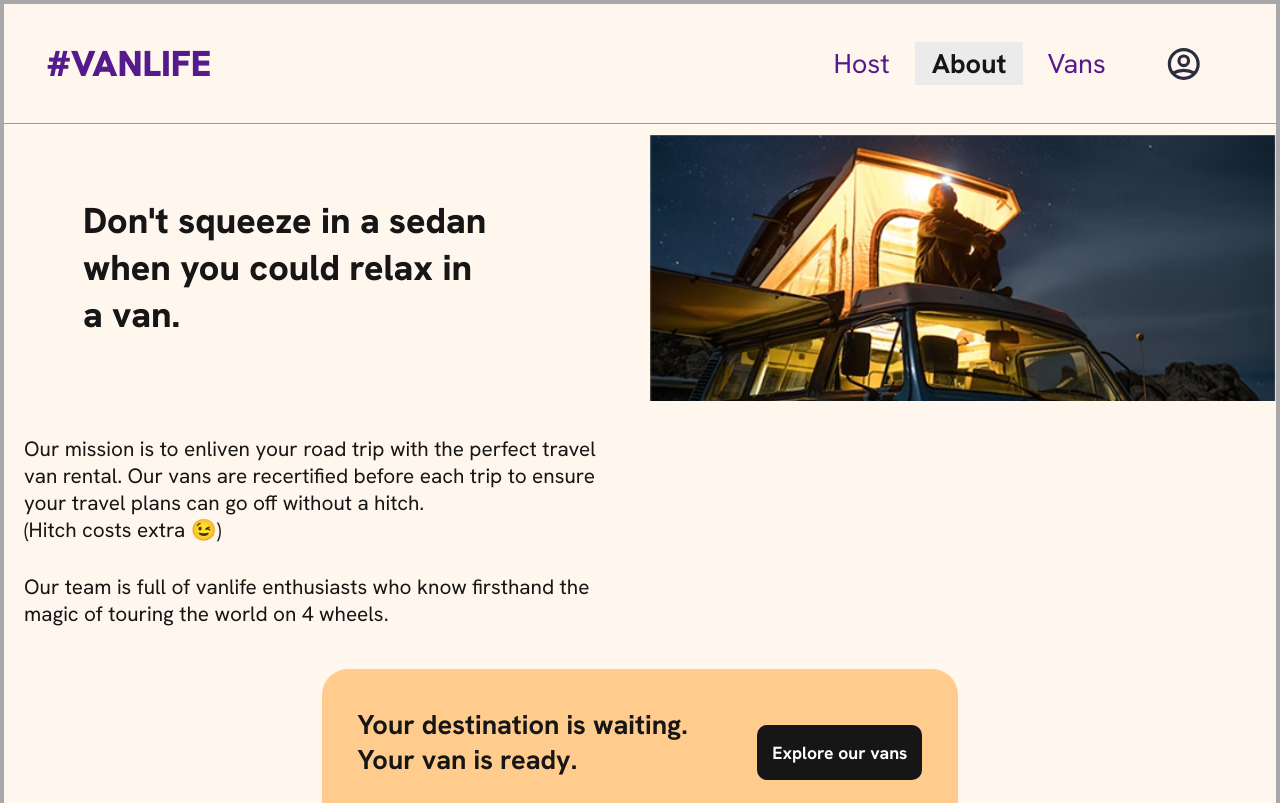
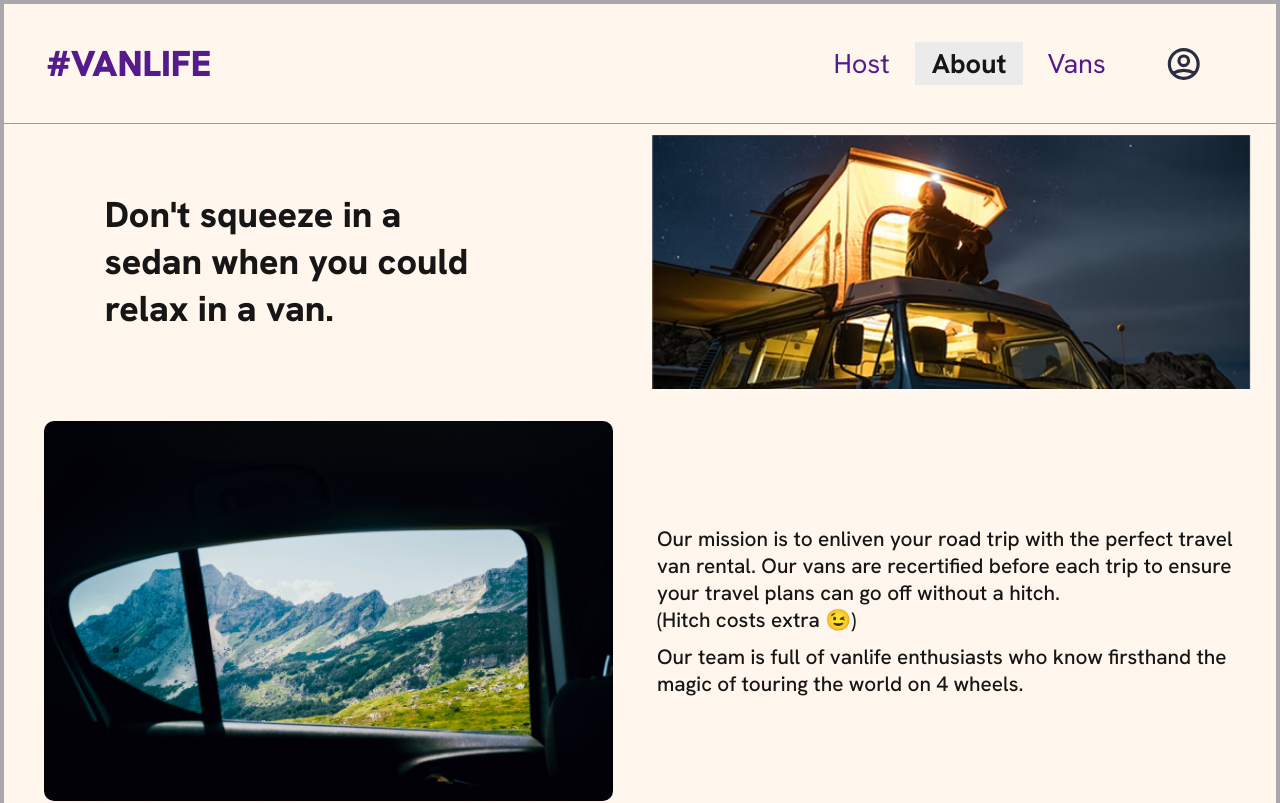
Before and after one commit to Always-eager-to-learn/van-life, a React (Vite) app: page /about in a window 1280 px wide. Shown: the top 803 px of the page. Built offline with nearby package versions, Linux system fonts and the light colour scheme; what miragejs would draw is missing.

Commit message:
Changes to layout and adding additional informatin for protected routes while being navigated to login

```diff
--- a/package.json
+++ b/package.json
@@ -14,6 +14,7 @@
     "miragejs": "^0.1.48",
     "react": "^19.1.0",
     "react-dom": "^19.1.0",
+    "react-responsive": "^10.0.1",
     "react-router-dom": "^7.6.2"
   },
   "devDependencies": {
--- a/src/components/Component.module.css
+++ b/src/components/Component.module.css
@@ -110,6 +110,7 @@ footer > p{
 @media (width < 576px) {
     .nav_section{
         justify-content: center;
+        width: 300px;
     }
 
     .back_tick{
--- a/src/components/HostHeader.jsx
+++ b/src/components/HostHeader.jsx
@@ -28,7 +28,9 @@ export default function HostHeader(){
                     </nav>
                     <Outlet />
                 </>
-                : <Navigate to='/login'/>
+                : <Navigate to='/login' state={
+                    {message: 'Please login to access this information'}
+                }/>
             }
         </>
     )
--- a/src/index.css
+++ b/src/index.css
@@ -117,6 +117,14 @@ input{
     color: rgb(37, 37, 213);
 }
 
+.red{
+    color: hsl(329, 86%, 28%);
+}
+
+.weight-500{
+    font-weight: 500;
+}
+
 .type_button{
     color: #FFEAD0;
     width: 85px;
--- a/src/pages/About.jsx
+++ b/src/pages/About.jsx
@@ -1,20 +1,35 @@
 import { Link } from 'react-router-dom'
 import PersonImage from '../assets/person-on-van.png'
+import WindowImage from '../assets/image-of-mountain.jpg'
 import styles from './About.module.css'
+import { useMediaQuery } from 'react-responsive'
 
 export default function About(){
+
+    const desktopQuery = useMediaQuery({
+        query: '(min-width: 949px)'
+    })
+
     return (
         <main className={styles.about_section}>
             <img src={PersonImage} alt="Image of a person on a van" />
             <section className={styles.about_info}>
                 <h1 className='font-big'>Don't squeeze in a sedan when you could relax in a van.</h1>
             </section>
-            <section>
+
+            {desktopQuery ?
+                <div className={styles.desktop_img_container}>
+                    <img src={WindowImage} alt="View of a mountain from a van" className={styles.desktop_img} />
+                </div>
+                : null
+            }
+
+            <section className={styles.about_para}>
                 <p className='font-medium'>
                     Our mission is to enliven your road trip with the perfect travel van rental. Our vans are recertified before each trip to ensure your travel plans can go off without a hitch.<br />
                     (Hitch costs extra 😉)
                 </p>
-                <p className={`font-medium ${styles.second_column}`}>
+                <p className={`font-medium`}>
                     Our team is full of vanlife enthusiasts who know firsthand the magic of touring the world on 4 wheels.
                 </p>
             </section>
--- a/src/pages/About.module.css
+++ b/src/pages/About.module.css
@@ -10,20 +10,29 @@
 }
 
 .about_info{
-    padding: 6px 30px;
+    margin-block: 15px;
 }
 
-.about_info > p{
-    padding: 5px 7px;
+.about_info > h1, .about_para > p{
+    padding: 6px 30px;
 }
 
 .about_info > h1{
     font-weight: 800;
 }
 
-.about_section > p{
+.desktop_img_container{
+    display: none;
+}
+
+.about_para{
+    margin-block: 10px;
+}
+
+.about_para > p{
     font-weight: 500;
 }
+
 
 .about_container{
     background-color: #FFCC8D;
@@ -61,9 +70,6 @@
 @media (width < 576px) {
 
     .about_section > section{
-        display: flex;
-        flex-direction: column;
-        align-items: center;
         padding-block: 5px;
         padding-inline: 10px;
     }
@@ -72,8 +78,12 @@
         width: 90%;
     }
 
-    .about_info > h1, .about_info > p{
-        padding: 8px 2px;
+    .about_info, .about_para{
+        margin: 0;
+    }
+
+    .about_info > h1, .about_para > p{
+        padding: 5px 2px;
     }
 
     .about_container > button{
@@ -111,6 +121,13 @@
     .about_container > button > a:hover{
         color: hsl(0, 0%, 28%);
     }
+
+    .desktop_img:hover{
+        transform: scale(1.05);
+        filter: brightness(113%)
+                drop-shadow(3px 3px 6px hsl(0, 0%, 42%))
+                contrast(104%);
+    }
 }
 
 @media (hover: none){
@@ -129,13 +146,32 @@
     .about_section{
         display: grid;
         grid-template-columns: repeat(2, 3fr);
-        gap: 1.2em;
+        gap: 2em 1.5em;
         padding-block: 10px;
+        padding-inline: 25px;
     }
 
     .about_section > img{
         width: 100%;
         grid-column-start: 2;
+    }
+
+    .desktop_img_container{
+        display: flex;
+        grid-column-start: 1;
+        object-fit: cover;
+        width: 100%;
+        justify-content: center;
+    }
+
+    .desktop_img{
+        width: 95%;
+        border-radius: 10px;
+        transition: transform 850ms cubic-bezier(0.64, 1, 0.36, 0);
+    }
+
+    .about_para > p{
+        padding: 5px;
     }
 
     .about_info{
--- a/src/pages/Login.jsx
+++ b/src/pages/Login.jsx
@@ -1,4 +1,4 @@
-import { Link } from 'react-router-dom'
+import { Link, useLocation } from 'react-router-dom'
 import styles from './Login.module.css'
 
 export default function Login(){
@@ -7,10 +7,20 @@ export default function Login(){
 
     }
 
+    const data = useLocation()
+    const message = data.state !== null ? data.state.message : null
+
     return (
         <main>
             <section className={styles.form_design}>
-                <h1 className={`font-big ${styles.center}`}>Sign in to your Account</h1>
+                <section className={styles.information_section}>
+                    <h1 className={`font-big ${styles.center}`}>Sign in to your Account</h1>
+                    {message !== null ?
+                        <h2 className={`font-semi-big ${styles.center} red weight-500`}>{message}</h2> :
+                        null
+                    }
+                </section>
+
                 <form action={setAuthentication}>
                     <section className={styles.form_group}>
                         <label htmlFor="emailid" className='font-semi-big'>Email Address: </label>
--- a/src/pages/Login.module.css
+++ b/src/pages/Login.module.css
@@ -30,7 +30,7 @@ input{
     transition: outline 250ms cubic-bezier(0.14, 1, 0.86, 0);
 }
 
-input:user-valid, input:focus:user-valid{
+input:user-valid, input:focus:valid{
     outline-color: hsl(109, 44%, 55%);
 }
 
@@ -88,14 +88,19 @@ input:focus:invalid{
     }
 
     input{
-        margin-left: 7%;
-        width: 85%;
+        margin-left: 5%;
+        width: 93%;
         padding: 2%;
         margin-block: 15px;
     }
 
     .create_account > a{
         display: block;
+    }
+
+    .information_section > h2{
+        margin: 0;
+        margin-block-end: 11px;
     }
 }
 
@@ -122,7 +127,7 @@ input:focus:invalid{
         width: 90%;
     }
 
-    h1{
+    h1, h2{
         padding: 5px;
         width: 90%;
     }
@@ -140,7 +145,7 @@ input:focus:invalid{
 
 @media (width > 1024px){
     .form_design{
-        padding-inline-start: 120px;
+        padding-inline-start: 85px;
         padding-inline-end: 60px;
         gap: 1em;
     }
@@ -152,6 +157,7 @@ input:focus:invalid{
     input{
         margin-inline-start: 27px;
     }
+
     .login_button{
         width: 50%;
     }
--- a/src/pages/vans/VanDetail.jsx
+++ b/src/pages/vans/VanDetail.jsx
@@ -26,7 +26,7 @@ export default function VanDetail(){
         <main className={pageStyles.main_container}>
            <BackArrow pageName='vans' location={location.state.parameters} text={text}/>
 
-            <section className={pageStyles.van_container}>
+            <section className={`${pageStyles.van_container} ${location.state.direction}`}>
                 <img src={van.imageUrl} alt={`Image of the ${van.name} van.`} />
 
                 <div style={styles} className='type_button'>{van.type}</div>
--- a/src/pages/vans/VanDetail.module.css
+++ b/src/pages/vans/VanDetail.module.css
@@ -117,3 +117,9 @@
         font-weight: 700;
     }
 }
+
+@media (width > 950px){
+    .left{
+        background-color: red;
+    }
+}
--- a/src/pages/vans/Vans.jsx
+++ b/src/pages/vans/Vans.jsx
@@ -31,7 +31,7 @@ export default function Vans(){
                                       ? vanState.filter((van) => van.type === typeFilter)
                                       : vanState
 
-    const vanElements = vanDisplay.map((element) => {
+    const vanElements = vanDisplay.map((element, index) => {
         const styles = {
             backgroundColor: clsx({
                 '#115E59': element.type == 'rugged',
@@ -44,6 +44,7 @@ export default function Vans(){
                 state={{
                     parameters: searchParams.toString(),
                     type: typeFilter,
+                    direction: index % 2 == 0 ? 'left' : 'right',
                 }}
             >
                 <section className={pageStyles.van_detail}>
```
Also changed, not shown: src/assets/image-of-mountain.jpg (added), 1 other file (tests, documents, lock files or other folders).
